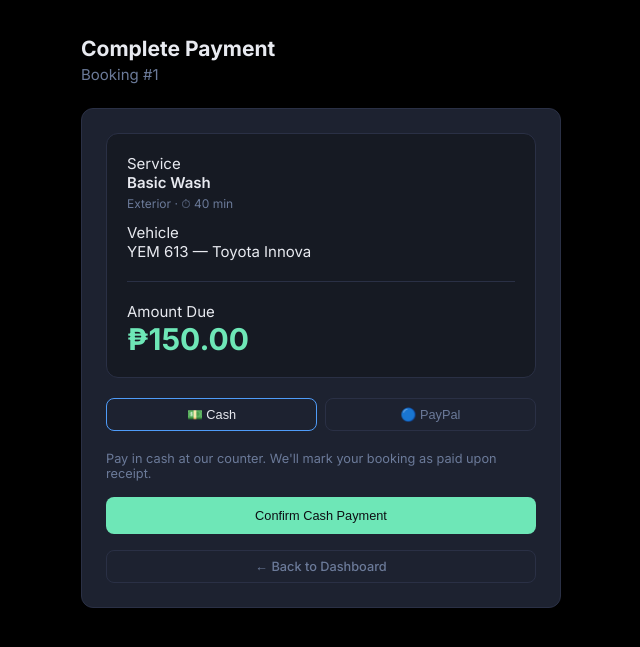
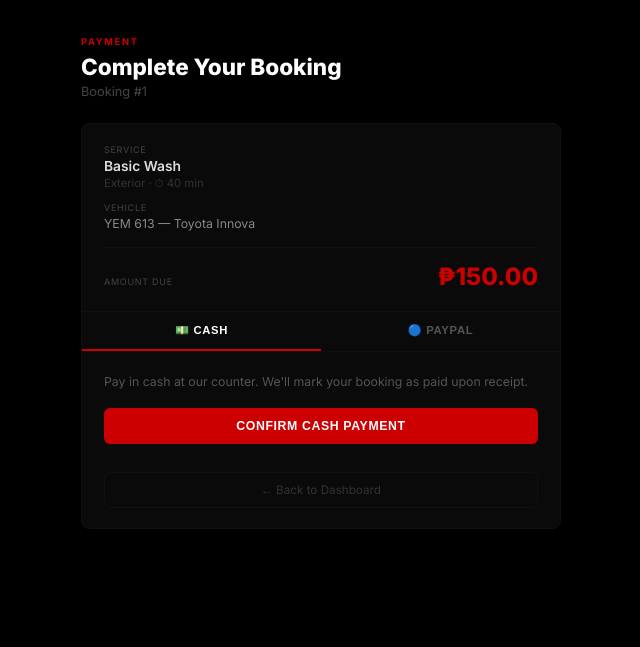
Before and after one commit to rmmlvnc/car_wash_service_and_transaction, a Django app: template car_wash_service_and_transaction/car_wash/templates/customer_pay.html in a window 1280 px wide. Shown: the part 102-749 px from the top of the page, without its empty margins (37-677 px from the left). Run offline with Django 5.2, Linux system fonts and the light colour scheme; data comes from the database, SQL or seed files in the repository; tables that the repository leaves empty hold one stand-in row (values such as "Sample post"); the template is opened without the code that fills it: values that come from a table or form of the project are taken from there, most other values are stand-ins (such as "Sample title", 1, 10 or a date in 2020); some libraries are stand-ins or nearby versions.

Commit message:
Update customer_pay.html

```diff
--- a/car_wash_service_and_transaction/car_wash/templates/customer_pay.html
+++ b/car_wash_service_and_transaction/car_wash/templates/customer_pay.html
@@ -1,54 +1,96 @@
 {% extends "customer_base.html" %}
 {% block title %}Pay for Booking #{{ transaction.pk }}{% endblock %}
+
 {% block extra_head %}
 <script src="https://www.paypal.com/sdk/js?client-id={{ paypal_client_id }}&currency=PHP"></script>
 {% endblock %}
 
 {% block content %}
 <div style="max-width:480px">
-  <h1 style="font-size:1.4rem;font-weight:700;margin-bottom:4px">Complete Payment</h1>
-  <p style="color:var(--muted);margin-bottom:24px">Booking #{{ transaction.pk }}</p>
+  <div style="margin-bottom:24px">
+    <div style="font-size:.62rem;font-weight:700;letter-spacing:.18em;color:#c00;text-transform:uppercase;margin-bottom:6px">Payment</div>
+    <h1 style="font-size:1.5rem;font-weight:800;color:#fff">Complete Your Booking</h1>
+    <p style="color:#444;font-size:.85rem;margin-top:4px">Booking #{{ transaction.pk }}</p>
+  </div>
 
-  <div class="card">
-    <div class="pay-summary">
-      <div class="di-label">Service</div>
-      <div style="font-weight:600;margin-bottom:4px">{{ transaction.service.service_name }}</div>
-      <div style="color:var(--muted);font-size:.8rem;margin-bottom:12px">
-        {{ transaction.service.service_type }} · ⏱ {{ transaction.service.duration_minutes }} min
+  <div style="background:#0a0a0a;border:1px solid #111;border-radius:8px;overflow:hidden">
+
+    <!-- Summary -->
+    <div style="padding:20px 22px;border-bottom:1px solid #111">
+      <div style="font-size:.6rem;color:#444;text-transform:uppercase;letter-spacing:.08em;margin-bottom:3px">Service</div>
+      <div style="font-weight:600;color:#ddd;font-size:.92rem;margin-bottom:2px">{{ transaction.service.service_name }}</div>
+      <div style="color:#333;font-size:.75rem">{{ transaction.service.service_type }} · ⏱ {{ transaction.service.duration_minutes }} min</div>
+
+      {% if transaction.car %}
+      <div style="font-size:.6rem;color:#444;text-transform:uppercase;letter-spacing:.08em;margin-top:12px;margin-bottom:3px">Vehicle</div>
+      <div style="color:#888;font-size:.82rem">{{ transaction.car.plate_number }} — {{ transaction.car.make }} {{ transaction.car.model_name }}</div>
+      {% endif %}
+
+      {% if transaction.scheduled_date %}
+      <div style="font-size:.6rem;color:#444;text-transform:uppercase;letter-spacing:.08em;margin-top:12px;margin-bottom:3px">Scheduled</div>
+      <div style="color:#888;font-size:.82rem">{{ transaction.scheduled_date|date:"M d, Y" }} at {{ transaction.scheduled_time|time:"g:i A" }}</div>
+      {% endif %}
+
+      <div style="border-top:1px solid #111;margin-top:16px;padding-top:14px;display:flex;align-items:baseline;justify-content:space-between">
+        <span style="font-size:.6rem;color:#444;text-transform:uppercase;letter-spacing:.08em">Amount Due</span>
+        <span style="font-size:1.6rem;font-weight:800;color:#c00">₱{{ transaction.amount }}</span>
       </div>
-      {% if transaction.car %}
-      <div class="di-label">Vehicle</div>
-      <div style="margin-bottom:12px">{{ transaction.car.plate_number }} — {{ transaction.car.make }} {{ transaction.car.model_name }}</div>
-      {% endif %}
-      <hr class="divider">
-      <div class="di-label">Amount Due</div>
-      <div class="pay-amount">₱{{ transaction.amount }}</div>
     </div>
 
-    <!-- Method tabs -->
-    <div style="display:flex;gap:8px;margin-bottom:20px">
-      <button class="btn btn-ghost" id="tab-cash" onclick="showTab('cash')" style="flex:1;justify-content:center">💵 Cash</button>
-      <button class="btn btn-ghost" id="tab-paypal" onclick="showTab('paypal')" style="flex:1;justify-content:center">🔵 PayPal</button>
+    <!-- Payment method tabs -->
+    <div style="display:flex;border-bottom:1px solid #111">
+      <button id="tab-cash" onclick="showTab('cash')"
+              style="flex:1;padding:12px;background:transparent;border:none;
+                     color:#aaa;font-size:.75rem;font-weight:600;letter-spacing:.06em;
+                     text-transform:uppercase;cursor:pointer;
+                     border-bottom:2px solid #c00;color:#fff">
+        💵 Cash
+      </button>
+      <button id="tab-paypal" onclick="showTab('paypal')"
+              style="flex:1;padding:12px;background:transparent;border:none;
+                     color:#555;font-size:.75rem;font-weight:600;letter-spacing:.06em;
+                     text-transform:uppercase;cursor:pointer;
+                     border-bottom:2px solid transparent">
+        🔵 PayPal
+      </button>
     </div>
 
-    <!-- Cash Section -->
-    <div id="section-cash">
-      <p style="color:var(--muted);font-size:.85rem;margin-bottom:16px">Pay in cash at our counter. We'll mark your booking as paid upon receipt.</p>
-      <form method="post" action="{% url 'payment_create' transaction.pk %}">{% csrf_token %}
+    <!-- Cash -->
+    <div id="section-cash" style="padding:20px 22px">
+      <p style="color:#555;font-size:.82rem;margin-bottom:16px;line-height:1.6">
+        Pay in cash at our counter. We'll mark your booking as paid upon receipt.
+      </p>
+      <form method="post" action="{% url 'payment_create' transaction.pk %}">
+        {% csrf_token %}
         <input type="hidden" name="payment_method" value="cash">
-        <button class="btn btn-success" style="width:100%;justify-content:center;padding:11px">Confirm Cash Payment</button>
+        <button style="width:100%;padding:11px;background:#c00;color:#fff;border:none;
+                       border-radius:6px;font-size:.82rem;font-weight:700;cursor:pointer;
+                       letter-spacing:.05em;text-transform:uppercase;transition:background .12s"
+                onmouseover="this.style.background='#a00'" onmouseout="this.style.background='#c00'">
+          Confirm Cash Payment
+        </button>
       </form>
     </div>
 
-    <!-- PayPal Section -->
-    <div id="section-paypal" style="display:none">
-      <p style="color:var(--muted);font-size:.85rem;margin-bottom:16px">Pay securely via PayPal Sandbox. You'll be guided through the PayPal payment flow.</p>
-      <div id="paypal-status" style="display:none;margin-bottom:12px"></div>
+    <!-- PayPal -->
+    <div id="section-paypal" style="display:none;padding:20px 22px">
+      <p style="color:#555;font-size:.82rem;margin-bottom:16px;line-height:1.6">
+        Pay securely through PayPal. You'll be guided through the PayPal checkout flow.
+      </p>
+      <div id="paypal-status" style="display:none;margin-bottom:12px;
+                                     padding:10px 14px;border-radius:6px;font-size:.82rem;font-weight:500"></div>
       <div id="paypal-button-container"></div>
     </div>
 
-    <div style="margin-top:16px">
-      <a href="{% url 'portal_home' %}" class="btn btn-ghost" style="width:100%;justify-content:center">← Back to Dashboard</a>
+    <!-- Back -->
+    <div style="padding:0 22px 20px">
+      <a href="{% url 'portal_home' %}"
+         style="display:block;text-align:center;padding:10px;
+                color:#333;font-size:.78rem;text-decoration:none;
+                border:1px solid #111;border-radius:6px;transition:border-color .12s;margin-top:8px"
+         onmouseover="this.style.borderColor='#222'" onmouseout="this.style.borderColor='#111'">
+        ← Back to Dashboard
+      </a>
     </div>
   </div>
 </div>
@@ -60,33 +102,45 @@
 const REDIRECT_URL = "{% url 'portal_home' %}";
 const CSRF_TOKEN   = "{{ csrf_token }}";
 
+/* ── Tab switching ─────────────────────────────── */
 function showTab(tab) {
-  document.getElementById('section-cash').style.display   = tab === 'cash'   ? 'block' : 'none';
-  document.getElementById('section-paypal').style.display = tab === 'paypal' ? 'block' : 'none';
-  document.getElementById('tab-cash').style.borderColor   = tab === 'cash'   ? 'var(--accent)' : 'var(--border)';
-  document.getElementById('tab-paypal').style.borderColor = tab === 'paypal' ? 'var(--accent)' : 'var(--border)';
-  document.getElementById('tab-cash').style.color         = tab === 'cash'   ? 'var(--text)' : 'var(--muted)';
-  document.getElementById('tab-paypal').style.color       = tab === 'paypal' ? 'var(--text)' : 'var(--muted)';
+  const isCash   = tab === 'cash';
+  document.getElementById('section-cash').style.display   = isCash ? 'block' : 'none';
+  document.getElementById('section-paypal').style.display = isCash ? 'none'  : 'block';
+  document.getElementById('tab-cash').style.borderBottom   = isCash ? '2px solid #c00' : '2px solid transparent';
+  document.getElementById('tab-paypal').style.borderBottom = isCash ? '2px solid transparent' : '2px solid #0070ba';
+  document.getElementById('tab-cash').style.color   = isCash ? '#fff' : '#555';
+  document.getElementById('tab-paypal').style.color = isCash ? '#555' : '#fff';
 }
 showTab('cash');
 
+/* ── PayPal ────────────────────────────────────── */
 paypal.Buttons({
-  style: { layout: 'vertical', color: 'blue', shape: 'rect', label: 'pay' },
+  style: {
+    layout: 'vertical',
+    color:  'blue',
+    shape:  'rect',
+    label:  'pay'
+  },
 
   createOrder: function(data, actions) {
     return actions.order.create({
       purchase_units: [{
-        description: "{{ transaction.service.service_name|escapejs }} — SparkWash",
-        amount: { value: "{{ transaction.amount }}", currency_code: "PHP" }
+        description: "{{ transaction.service.service_name|escapejs }} — Twin A&A Carwash",
+        amount: {
+          value:         "{{ transaction.amount }}",
+          currency_code: "PHP"
+        }
       }]
     });
   },
 
   onApprove: async function(data, actions) {
     const el = document.getElementById('paypal-status');
-    el.style.display = 'block';
-    el.className = 'alert alert-info';
-    el.textContent = 'Processing payment…';
+    el.style.display    = 'block';
+    el.style.background = 'rgba(0,100,200,.1)';
+    el.style.color      = '#4f9cf9';
+    el.textContent      = 'Processing payment…';
 
     try {
       const form = new FormData();
@@ -97,28 +151,34 @@
       const res = await fetch(CAPTURE_URL, { method: 'POST', body: form });
 
       if (res.ok) {
-        el.className = 'alert alert-success';
-        el.textContent = '✓ Payment successful! Redirecting to dashboard…';
+        el.style.background = 'rgba(0,180,80,.1)';
+        el.style.color      = '#4caf50';
+        el.textContent      = '✓ Payment successful! Redirecting…';
         setTimeout(() => window.location.href = REDIRECT_URL, 2000);
-      } else { throw new Error(); }
+      } else {
+        throw new Error('Capture failed');
+      }
     } catch {
-      el.className = 'alert alert-error';
-      el.textContent = 'Payment capture failed. Please try again.';
+      el.style.background = 'rgba(200,0,0,.1)';
+      el.style.color      = '#c00';
+      el.textContent      = 'Payment capture failed. Please try again.';
     }
   },
 
   onError: function(err) {
     const el = document.getElementById('paypal-status');
-    el.style.display = 'block';
-    el.className = 'alert alert-error';
-    el.textContent = 'PayPal error. Please try again or use cash.';
+    el.style.display    = 'block';
+    el.style.background = 'rgba(200,0,0,.1)';
+    el.style.color      = '#c00';
+    el.textContent      = 'PayPal error. Please try again or pay in cash.';
   },
 
   onCancel: function() {
     const el = document.getElementById('paypal-status');
-    el.style.display = 'block';
-    el.className = 'alert alert-info';
-    el.textContent = 'Payment cancelled.';
+    el.style.display    = 'block';
+    el.style.background = 'rgba(100,100,100,.1)';
+    el.style.color      = '#888';
+    el.textContent      = 'Payment cancelled.';
   }
 
 }).render('#paypal-button-container');
```
